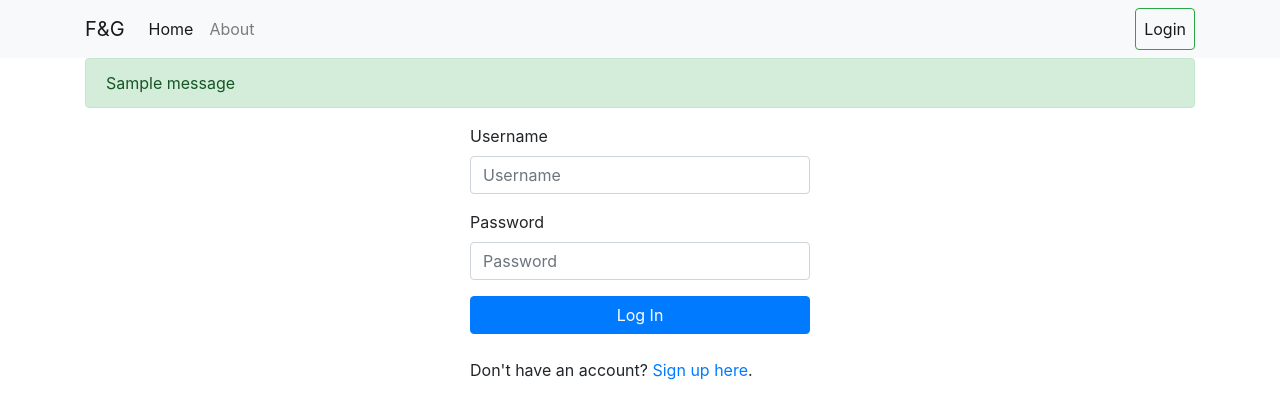
After one commit to fdeboo/miniapp-project, a Flask app: page /login in a window 1280 px wide. The commit adds this page. Shown: the top 419 px of the page. Run offline with Flask 2, Linux system fonts and the light colour scheme; one stand-in notice (Sample message) is shown; some libraries are stand-ins or nearby versions.

Commit message:
initial commit

```diff
--- a/app.py
+++ b/app.py
@@ -1,7 +1,8 @@
 import os
-from flask import Flask, render_template, url_for, request, session, redirect
+from flask import Flask, render_template, url_for, request, session, redirect, flash
 from flask_pymongo import PyMongo
 import bcrypt
+from functools import wraps
 from os import path
 if path.exists('env.py'):
     import env
@@ -13,33 +14,58 @@ COLLECTION_NAME = 'users'
 mongo = PyMongo(app)
 
 @app.route('/')
-def home():
-    if 'username' in session:
-        return 'You are logged in as ' + session['username']
+def index():
     return render_template('home.html')
 
-#About
+# About
 @app.route('/about')
 def about():
     return render_template('about.html')
 
-#Login
-@app.route('/index')
-def index():
-    if 'username' in session:
-        return 'You are logged in as ' + session['username']
+# Check if user logged in
+def is_logged_in(f):
+    @wraps(f)
+    def wrap(*args, **kwargs):
+        if 'logged_in' in session:
+            return f(*args, **kwargs)
+        else:
+            flash('Unauthorised, Please login', 'danger')
+            return redirect(url_for('login'))
+    return wrap
+
+# Login form
+@app.route('/login')
+def login():
     return render_template('login.html')
 
-@app.route('/login', methods=['POST'])
-def login():
+@app.route('/logout')
+@is_logged_in
+def logout():
+    session.clear()
+    flash('You are now logged out', 'success')
+    return redirect(url_for('login'))
+
+# Dashboard
+@app.route('/dashboard')
+@is_logged_in
+def dashboard():
+    return render_template('dashboard.html')
+
+# Login process
+@app.route('/authenticate', methods=['POST', 'GET'])
+def authenticate():
     users = mongo.db.users
     login_user = users.find_one({'name': request.form['username']})
     if login_user:
         if bcrypt.hashpw(request.form['pass'].encode('utf-8'), login_user['password']) == login_user['password']:
             session['username'] = request.form['username']
-            return redirect(url_for('login'))
-    return 'Invalid username/password combination'
+            session['logged_in'] = True
+            flash('You are now logged in', 'success')
+            return redirect(url_for('dashboard'))
+    flash('Invalid username/password combination', 'danger')
+    return redirect(url_for('login'))
 
+# Register
 @app.route('/register', methods=['POST', 'GET'])
 def register():
     if request.method == 'POST':
@@ -51,12 +77,10 @@ def register():
             users.insert(
                 {'name': request.form['username'], 'password': hashpass})
             session['username'] = request.form['username']
+            flash('You are now registered and can log in', 'success')
             return redirect(url_for('login'))
-        return 'That username already exists!'
+        flash('That username already exists!', 'danger')
     return render_template('register.html')
 
-
 if __name__ == "__main__":
-    app.run(host=os.environ.get('IP'),
-            port=int(os.environ.get('PORT')),
-            debug=True)
+    app.run(debug=True) # When debug is set to True, any error messages are described when the page is loaded
--- a/templates/about.html
+++ b/templates/about.html
@@ -1,4 +1,5 @@
 {% extends "layout.html" %}
+
 {% block body %}
 <h1>ABOUT</h1>
 {% endblock %}
--- a/templates/dasboard.html
+++ b/templates/dashboard.html
@@ -1,4 +1,6 @@
 {% extends "layout.html" %}
+
 {% block body %}
 <h1>DASHBOARD</h1>
+<h2><small>Welcome {{session.username}}</small></h2>
 {% endblock %}
--- a/templates/home.html
+++ b/templates/home.html
@@ -1,4 +1,6 @@
 {% extends "layout.html" %}
+
 {% block body %}
 <h1>HOME</h1>
+<p>Lorem ipsum dolor sit amet consectetur adipisicing elit. Ipsa sapiente libero in, cupiditate molestias, maxime, corrupti recusandae sint neque rerum velit error optio. Facere vel aspernatur laboriosam sint ipsum velit.</p>
 {% endblock %}
--- /dev/null
+++ b/templates/includes/_messages.html
@@ -0,0 +1,12 @@
+{% with messages = get_flashed_messages(with_categories=true) %}
+    {% if messages %}
+        {% for category, message in messages %}
+            <div class = "alert alert-{{ category }} alert-dismissible fade show" role="alert">
+            <button type="button" class="fade close" data-dismiss="alert" aria-label="Close">
+            <span aria-hidden="true">&times;</span>
+            </button>
+            {{ message }}
+            </div>
+        {% endfor %}
+    {% endif %}
+{% endwith %}
--- a/templates/includes/_navbar.html
+++ b/templates/includes/_navbar.html
@@ -1,4 +1,5 @@
 <nav class="navbar navbar-expand-lg navbar-light bg-light">
+    <div class="container">
     <a class="navbar-brand" href="#">F&G</a>
     <button class="navbar-toggler" type="button" data-toggle="collapse" data-target="#navbarSupportedContent"
         aria-controls="navbarSupportedContent" aria-expanded="false" aria-label="Toggle navigation">
@@ -15,10 +16,17 @@
             </li>
         </ul>
         <ul class="navbar-nav navbar-right">
+            {% if session.logged_in %}
+            <li class="nav-item"><a class="nav-link" href="/dashboard">Dashboard<span class="sr-only">(current)</span></a></li>
+            <li class="nav-item"><a class="nav-link" href="/logout">Logout<span class="sr-only">(current)</span></a></li>
+            {% else: %}
+
             <li class="nav-item active">
-                <a class="btn btn-outline" href="/index">Login <span class="sr-only">(current)</span></a>
+                <a class="nav-link btn btn-outline-success" href="/login">Login <span class="sr-only">(current)</span></a>
             </li>
+            {% endif %}
         </ul>
 
     </div>
+</div>
 </nav>
--- a/templates/layout.html
+++ b/templates/layout.html
@@ -11,7 +11,8 @@
 
     <title>F&G Members Club</title>
 
-    <link rel="stylesheet" href="https://stackpath.bootstrapcdn.com/bootstrap/4.4.1/css/bootstrap.min.css">
+    <link rel="stylesheet" href="https://stackpath.bootstrapcdn.com/bootstrap/4.4.1/css/bootstrap.min.css"
+        integrity="sha384-Vkoo8x4CGsO3+Hhxv8T/Q5PaXtkKtu6ug5TOeNV6gBiFeWPGFN9MuhOf23Q9Ifjh" crossorigin="anonymous">
     <link href="{{ url_for('static', filename='css/styles.css') }}" rel="stylesheet">
 
 </head>
@@ -19,11 +20,22 @@
 <body>
     {% include 'includes/_navbar.html' %}
     <div class="container" id="test">
+        {% include 'includes/_messages.html' %}
         {% block body %}{% endblock %}
     </div>
 
-    <script src="{{ url_for('static', filename='js/bootstrap.min.js') }}"></script>
-    <script src="https://stackpath.bootstrapcdn.com/bootstrap/4.4.1/js/bootstrap.min.js"></script>
+
+    <script src="https://code.jquery.com/jquery-3.4.1.slim.min.js"
+        integrity="sha384-J6qa4849blE2+poT4WnyKhv5vZF5SrPo0iEjwBvKU7imGFAV0wwj1yYfoRSJoZ+n" crossorigin="anonymous">
+    </script>
+    <script src="https://cdn.jsdelivr.net/npm/popper.js@1.16.0/dist/umd/popper.min.js"
+        integrity="sha384-Q6E9RHvbIyZFJoft+2mJbHaEWldlvI9IOYy5n3zV9zzTtmI3UksdQRVvoxMfooAo" crossorigin="anonymous">
+    </script>
+    <script src="https://stackpath.bootstrapcdn.com/bootstrap/4.4.1/js/bootstrap.min.js"
+        integrity="sha384-wfSDF2E50Y2D1uUdj0O3uMBJnjuUD4Ih7YwaYd1iqfktj0Uod8GCExl3Og8ifwB6" crossorigin="anonymous">
+    </script>
+    <script src="{{ url_for('static', filename='js/scripts.js') }}"></script>
+    </script>
 
 </body>
 
--- a/templates/login.html
+++ b/templates/login.html
@@ -1,15 +1,16 @@
 {% extends "layout.html" %}
+
 {% block body %}
 <div class="container">
     <div class="row justify-content-center">
         <div class="col-md-4 col-md-offset-4">
-            <form method="POST" action="{{ url_for('login') }}">
+            <form method="POST" action="{{url_for('authenticate')}}">
                 <div class="form-group">
-                    <label for="exampleInputEmail1">Username</label>
+                    <label for="username">Username</label>
                     <input type="text" class="form-control" name="username" placeholder="Username">
                 </div>
                 <div class="form-group">
-                    <label for="exampleInputPassword1">Password</label>
+                    <label for="password">Password</label>
                     <input type="password" class="form-control" name="pass" placeholder="Password">
                 </div>
                 <button type="submit" class="btn btn-primary btn-block">Log In</button>
```
Also changed, not shown: requirements.txt (deleted, +0 -13 lines), templates/static/css/styles.css (deleted), 3 other files.
